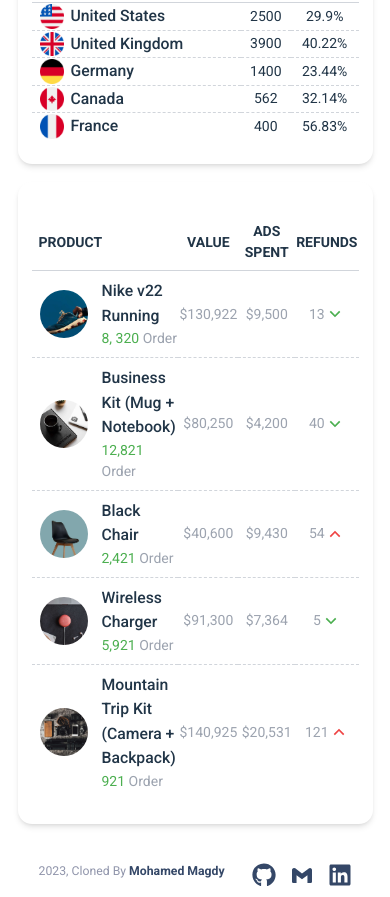
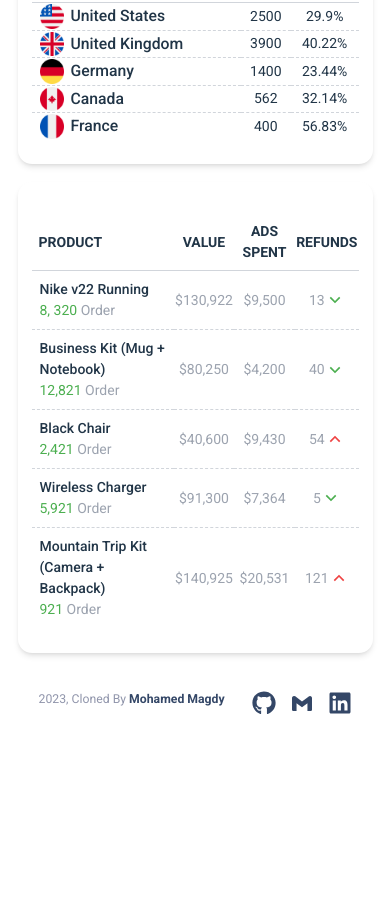
Before and after one commit to Mohamed7599/dashboard-template, a React (Vite) app: page /sales in a window 390 px wide. Shown: the part 1439-2336 px from the top of the page. After the commit the page ends 2165 px from the top, so only its background shows below. Built offline with nearby package versions, Linux system fonts and the light colour scheme; a web font is replaced by a local one.

Commit message:
fixing some responsiveness

```diff
--- a/src/views/Discover/Discover.jsx
+++ b/src/views/Discover/Discover.jsx
@@ -177,7 +177,7 @@
                                                 <span>150</span>
                                             </button>
                                         </div>
-                                        <div className='flex gap-2 items-center'>
+                                        <div className='lg:flex gap-2 items-center hidden'>
                                             <div className='flex'>
                                                 <img src={user2} alt="" width={30} className='rounded-full' />
                                                 <img src={user3} alt="" width={30} className='rounded-full' />
--- a/src/views/Sales/utils.jsx
+++ b/src/views/Sales/utils.jsx
@@ -284,9 +284,9 @@
 
       return (
         <div className='flex gap-4 pl-2 items-center py-2'>
-          <img src={img} alt={productName} width={48} height={48} className='rounded-full' />
+          <img src={img} alt={productName} width={48} height={48} className='rounded-full hidden md:visible' />
           <div className='flex flex-col'>
-            <span className='text-lg font-medium'>{productName}</span>
+            <span className='lg:text-lg font-medium text-base'>{productName}</span>
             <span className='text-base text-[#4caf50]'>{orders} <span className='text-gray-400'>Order</span></span>
           </div>
         </div>
```
